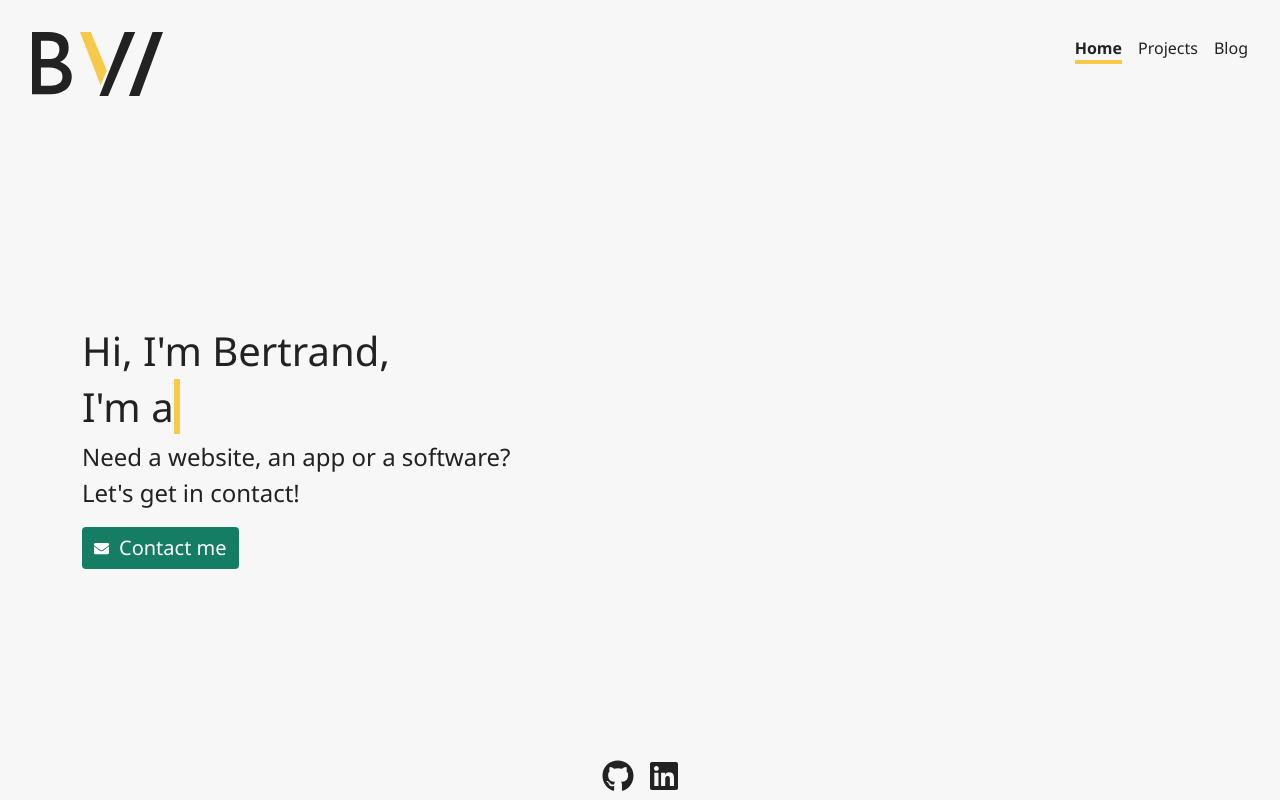
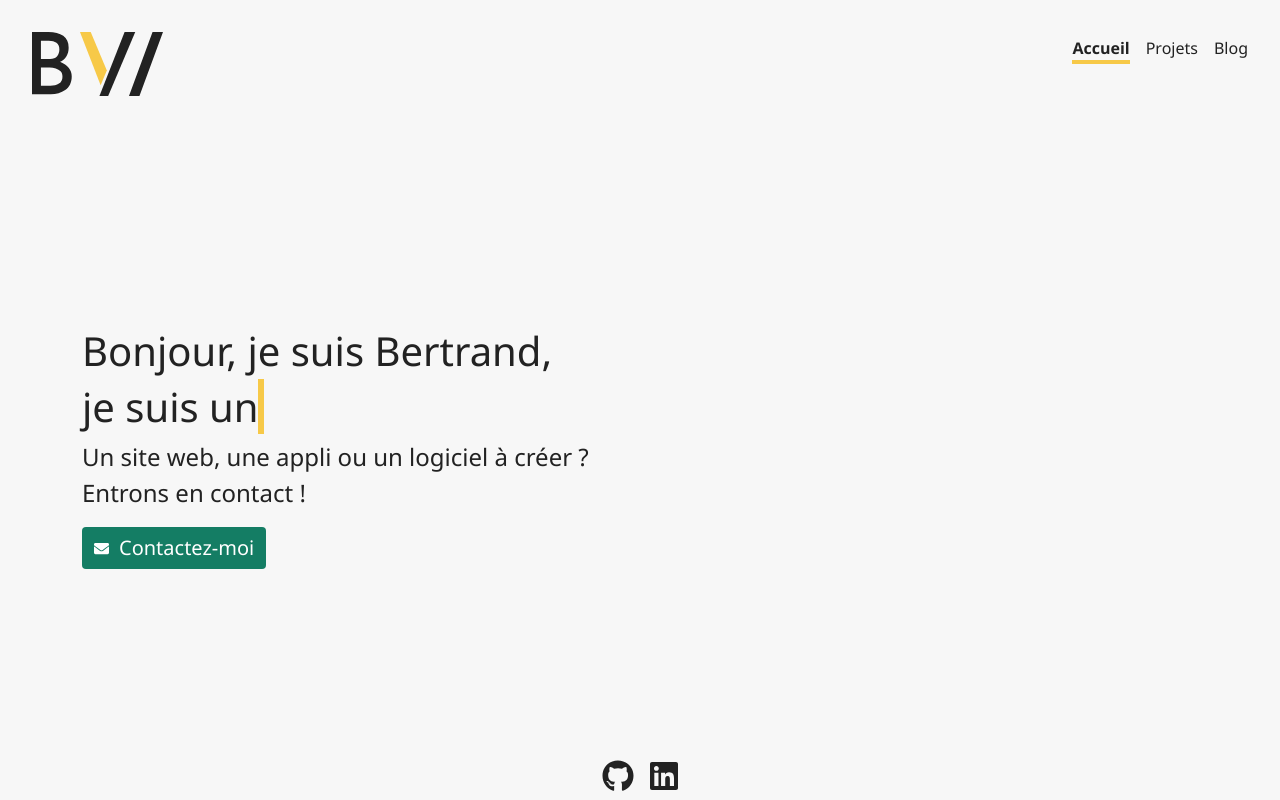
Before and after one commit to bwtlt/bwatelet-website, a React (Create React App) app: page / in a window 1280 px wide. Built offline with nearby package versions, Linux system fonts and the light colour scheme.

Commit message:
french version

```diff
--- a/src/App.js
+++ b/src/App.js
@@ -16,10 +16,10 @@ const App = function () {
           <img className="logo" alt="logo" src="favicon.svg" />
           <nav className="nav nav-masthead justify-content-center float-md-end">
             <NavLink to="/" className="nav-link">
-              Home
+              Accueil
             </NavLink>
             <NavLink to="/projects" className="nav-link">
-              Projects
+              Projets
             </NavLink>
             <NavLink to="/blog" className="nav-link">
               Blog
--- a/src/components/Home.js
+++ b/src/components/Home.js
@@ -5,12 +5,11 @@ import Button from 'react-bootstrap/Button';
 
 const INTERVAL_PERIOD = 120;
 const TEXTS = [
-  'software dev',
-  'music producer',
-  'husband',
-  'dad',
-  'dog lover',
-  'van-traveler',
+  'développeur logiciel',
+  'musicien',
+  'mari',
+  'papa',
+  'voyageur en van',
 ];
 
 const Home = function () {
@@ -38,23 +37,23 @@ const Home = function () {
 
   return (
     <div id="hi">
-      <h1>Hi, I&apos;m Bertrand,</h1>
+      <h1>Bonjour, je suis Bertrand,</h1>
       <h1>
-        I&apos;m a
+        je suis un
         {' '}
         <span className="typewriter">
           {text}
         </span>
       </h1>
       <p className="intro">
-        Need a website, an app or a software?
+        Un site web, une appli ou un logiciel à créer ?
         <br />
-        Let&apos;s get in contact!
+        Entrons en contact !
       </p>
       <div className="contact">
         <Button className="contact-me" href="mailto:me@bwatelet.fr">
           <FontAwesomeIcon icon={faEnvelope} />
-          <span>Contact me</span>
+          <span>Contactez-moi</span>
         </Button>
       </div>
     </div>
--- a/src/components/Projects.js
+++ b/src/components/Projects.js
@@ -20,33 +20,33 @@ ProjectCategory.propTypes = {
 const Projects = function () {
   return (
     <div className="projects">
-      <ProjectCategory name="Software">
+      <ProjectCategory name="Logiciel">
         <Thumbnail
           link="https://www.linkedin.com/in/bertrand-watelet/"
           image="mediane.png"
-          title="C++ Developer"
-          description="Software development consulting for VIAVI Solutions and Keranova (2017-2020)"
+          title="Développeur C++"
+          description="Développeur logiciel consultant pour VIAVI Solutions et Keranova (2017-2020)"
           keywords="C/C++, Linux"
         />
         <Thumbnail
           link="https://www.linkedin.com/in/bertrand-watelet/"
           image="keranova.png"
-          title="C++ Developer"
-          description="Software development at Keranova (2020-2022)"
+          title="Développeur C++"
+          description="Développeur logiciel chez Keranova (2020-2022)"
           keywords="C++, Linux, RTOS"
         />
         <Thumbnail
           link="https://bwtlt.github.io/wakavanture_thegame/"
           image="wakavanture.jpg"
           title="Wakavanture - The game"
-          description="A pixel art vertical scroller where you get to drive our van."
+          description="Un vertical scroller en pixel art où vous conduisez notre van."
           keywords="Godot"
         />
         <Thumbnail
           link="https://github.com/bwtlt/photomaton"
           title="Pi-Photomaton"
           image="photomaton.svg"
-          description="A Raspberry Pi-powered photobooth."
+          description="Une cabine photographique à la maison."
           keywords="Raspberry Pi, C++, Qt"
         />
       </ProjectCategory>
@@ -55,43 +55,43 @@ const Projects = function () {
           link="https://github.com/bwtlt/birth-list"
           image="birthlist.png"
           title="Liste de naissance"
-          description="A birth-list for our baby born in Dec. 2022."
+          description="Une liste de naissance pour notre fille née en Décembre 2022."
           keywords="React, Firebase"
         />
         <Thumbnail
           link="https://dogparkmap.bwatelet.fr/"
           image="dogparkmap.png"
           title="Dog Park Map"
-          description="A work-in-progress collaborative map of places to walk your dog."
+          description="Une carte collaborative de lieux où promener votre chien."
           keywords="React, MongoDB"
         />
         <Thumbnail
           link="https://github.com/bwtlt/dromkit"
           title="DROMKIT"
           image="dromkit.svg"
-          description="A work-in-progress online drum machine."
+          description="Une boîte à ryhthme dans votre navigateur."
           keywords="React"
         />
         <Thumbnail
           link="https://github.com/bwtlt/bwatelet-website"
           image="favicon.svg"
           title="bwatelet.fr"
-          description="My personal website that you are currently visiting."
+          description="Mon site personnel."
           keywords="React, Bootstrap"
         />
       </ProjectCategory>
-      <ProjectCategory name="Music">
+      <ProjectCategory name="Musique">
         <Thumbnail
           link="https://www.poto-feu-events.com/dromabear"
           image="dromabear.jpeg"
           title="Dromabear"
-          description="Solo project, production and live performances since 2019."
+          description="Projet solo, production et performances live depuis 2019."
         />
         <Thumbnail
           link="https://www.facebook.com/Nursesrockmusic"
           title="Nurses"
           image="nurses.jpg"
-          description="Guitar, drum machine and synthesizers from 2015 to 2020."
+          description="Guitare, boîtes à rythme et synthétiseurs de 2015 à 2020."
         />
       </ProjectCategory>
     </div>
```
